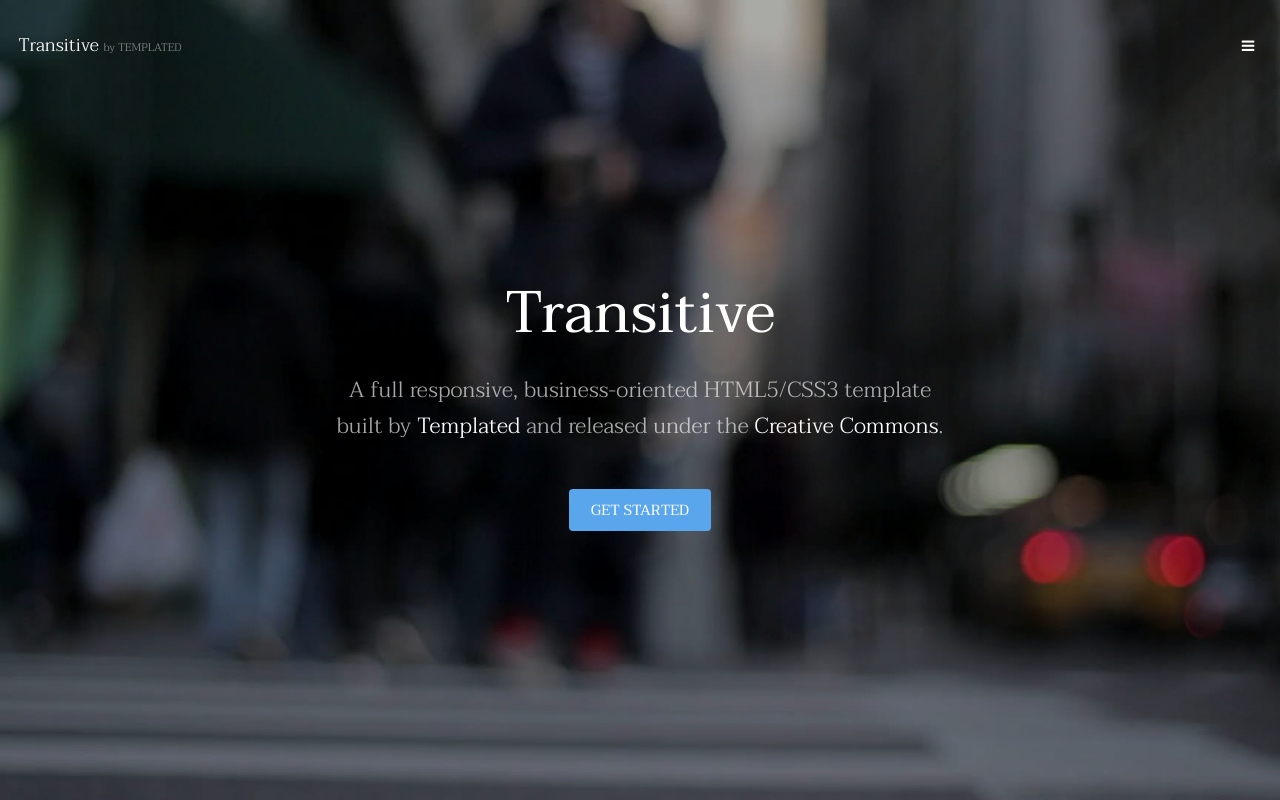
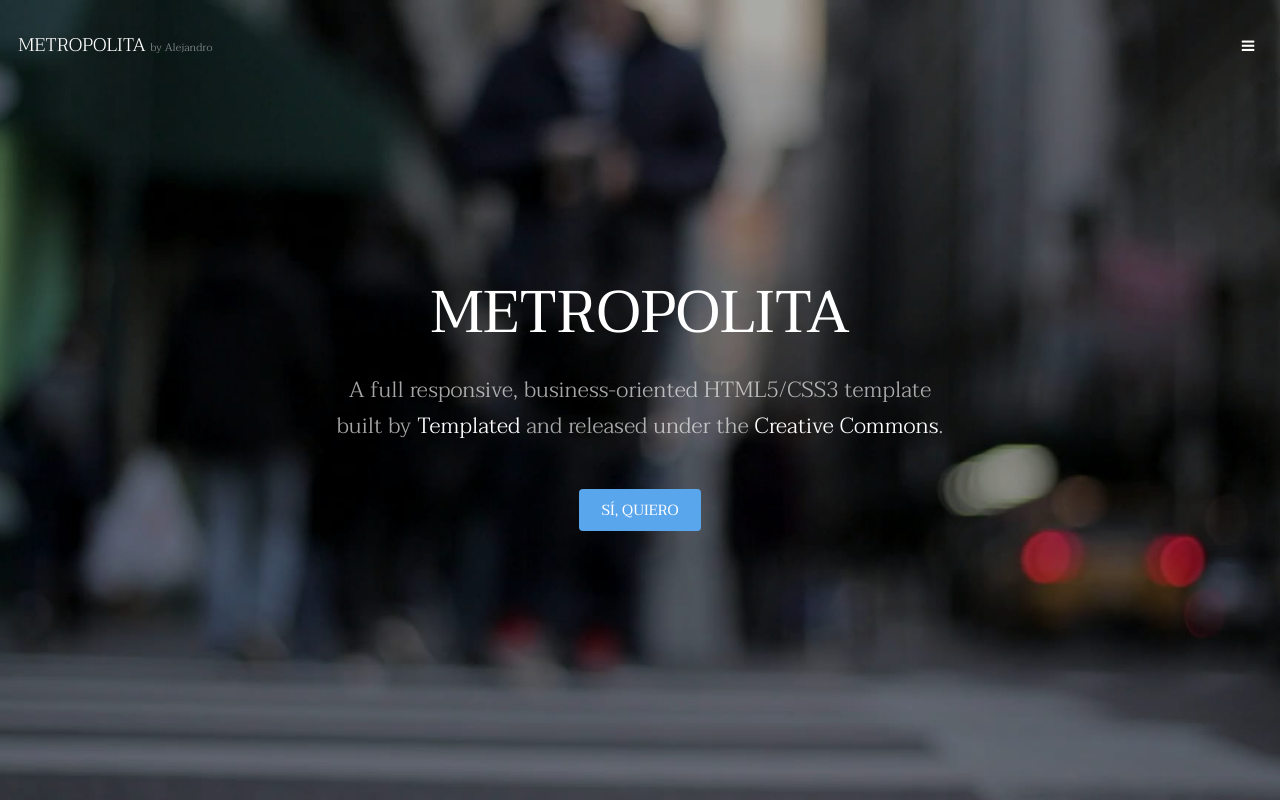
Before and after one commit to AlejandroPalomar215/04_REP_METROPOLITA, a plain HTML site: page index.html in a window 1280 px wide. Shown: the top 800 px of the page. Drawn offline with Linux system fonts and the light colour scheme.

Commit message:
cambios en la portada por Alejandro

```diff
--- a/index.html
+++ b/index.html
@@ -1,12 +1,12 @@
 <!DOCTYPE HTML>
 <!--
-	Transitive by TEMPLATED
+	METROPOLITA by Alejandro
 	templated.co @templatedco
 	Released for free under the Creative Commons Attribution 3.0 license (templated.co/license)
 -->
 <html>
 	<head>
-		<title>Transitive by TEMPLATED</title>
+		<title>METROPOLITA</title>
 		<meta charset="utf-8" />
 		<meta name="viewport" content="width=device-width, initial-scale=1" />
 		<link rel="stylesheet" href="assets/css/main.css" />
@@ -15,7 +15,7 @@
 
 		<!-- Header -->
 			<header id="header" class="alt">
-				<div class="logo"><a href="index.html">Transitive <span>by TEMPLATED</span></a></div>
+				<div class="logo"><a href="index.html">METROPOLITA <span>by Alejandro</span></a></div>
 				<a href="#menu" class="toggle"><span>Menu</span></a>
 			</header>
 
@@ -36,10 +36,10 @@
 		-->
 			<section id="banner" data-video="images/banner">
 				<div class="inner">
-					<h1>Transitive</h1>
+					<h1>METROPOLITA</h1>
 					<p>A full responsive, business-oriented HTML5/CSS3 template<br />
 					built by <a href="https://templated.co/">Templated</a> and released under the <a href="https://templated.co/license">Creative Commons</a>.</p>
-					<a href="#one" class="button special scrolly">Get Started</a>
+					<a href="#one" class="button special scrolly">Sí, quiero</a>
 				</div>
 			</section>
 
```
